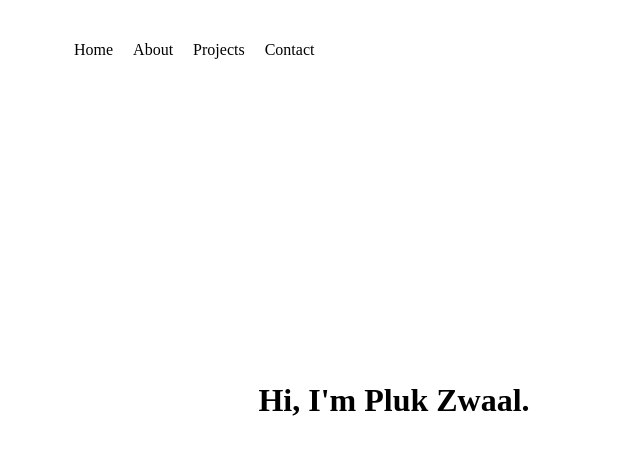
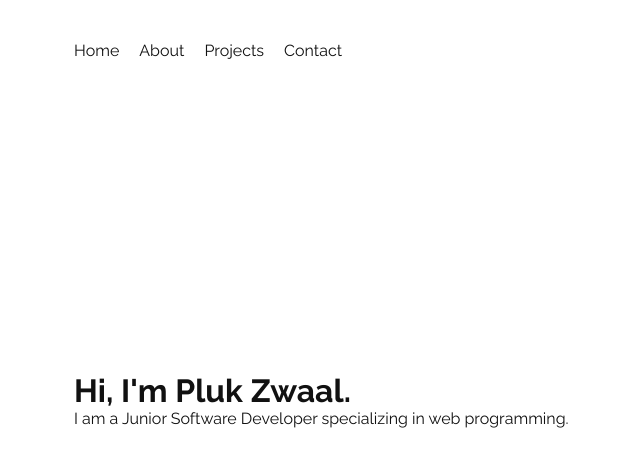
Before and after one commit to PlukZwaal/plukzwaal.dev, a Vue app: page / in a window 1280 px wide. Shown: the top 466 px of the page, without its empty margins (246-886 px from the left). Built offline with nearby package versions, Linux system fonts and the light colour scheme.

Commit message:
Added an font and used root colors

```diff
--- a/src/assets/main.css
+++ b/src/assets/main.css
@@ -1,6 +1,20 @@
+@import url('https://fonts.googleapis.com/css2?family=Raleway:ital,wght@0,100..900;1,100..900&display=swap');
+
+:root {
+  --background-color-primary: #ffffff;
+  --text-primary-color: #111111;
+}
+
 *{
   margin: 0;
   padding: 0;
+  box-sizing: border-box;
+  font-family: 'Raleway', sans-serif;
+}
+
+body{
+  background-color: var(--background-color-primary);
+  color: var(--text-primary-color);
 }
 
 .wrapper{
--- a/src/components/Navbar.vue
+++ b/src/components/Navbar.vue
@@ -41,7 +41,7 @@ header {
 
 a {
     text-decoration: none;
-    color: #000000;
+    color: var(--text-primary-color);
 }
 
 .hamburger {
--- a/src/views/HomeView.vue
+++ b/src/views/HomeView.vue
@@ -5,6 +5,7 @@
   <div class="home">
     <div class="wrapper">
         <h1>Hi, I'm Pluk Zwaal.</h1>
+        <p>I am a Junior Software Developer specializing in web programming. </p>
     </div>
   </div>
 </template>
@@ -14,6 +15,6 @@
         height: calc(100vh - 200px);
         display: flex;
         justify-content: center;
-        align-items: center;
+        flex-direction: column;
     }
 </style>
```
Also changed, not shown: src/App.vue (line endings or trailing spaces).
